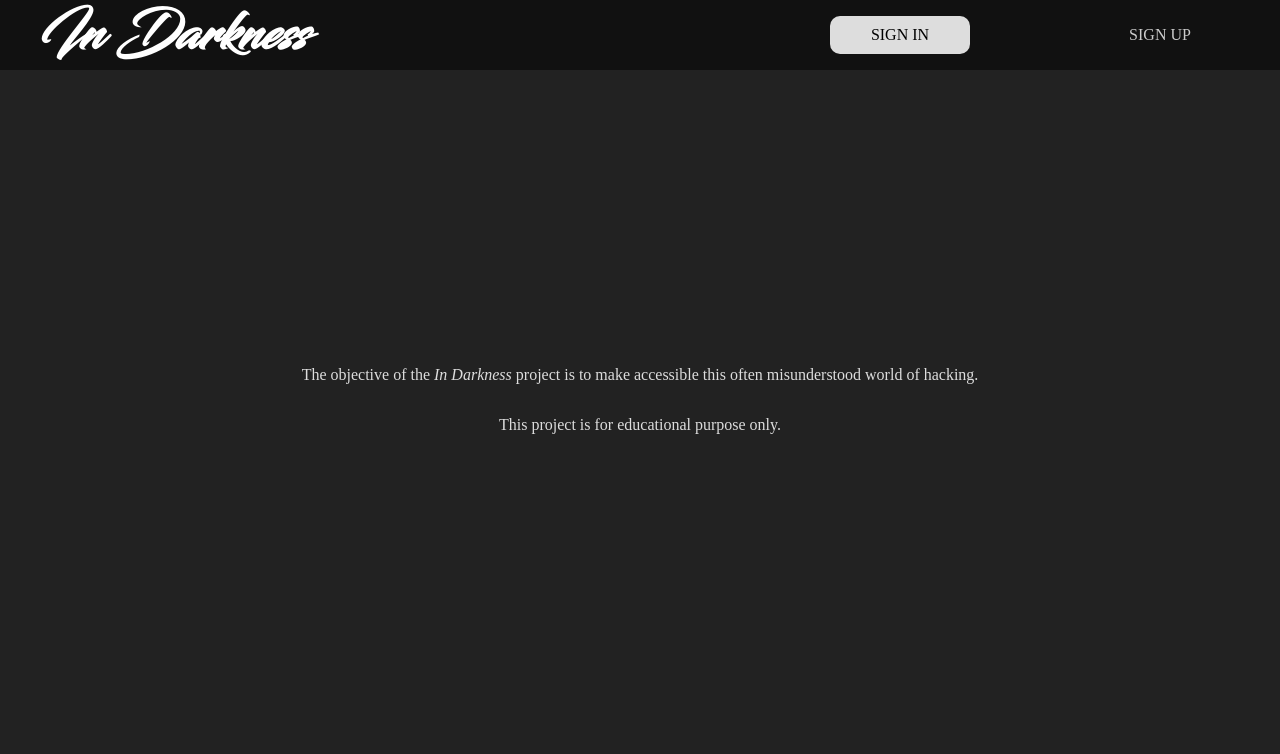
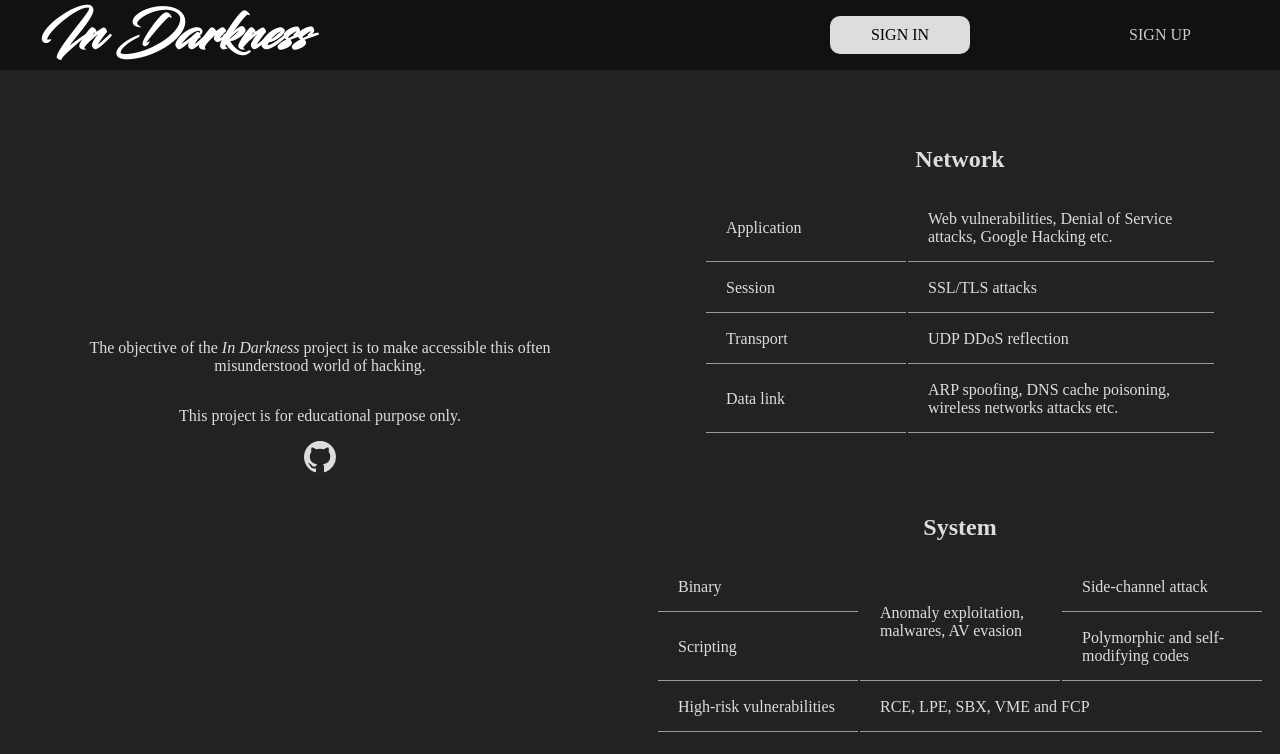
Before and after one commit to Aidasaoudi/ece-webtech-gr02-09, a React (Create React App) app: page / in a window 1280 px wide. Shown: the top 754 px of the page. Built offline with nearby package versions, Linux system fonts and the light colour scheme.

Commit message:
%comment%

```diff
--- a/package.json
+++ b/package.json
@@ -17,6 +17,7 @@
     "cross-env": "^7.0.3",
     "react": "^18.2.0",
     "react-dom": "^18.2.0",
+    "react-icons": "^4.7.1",
     "react-scripts": "5.0.1",
     "run-script-os": "^1.1.6",
     "web-vitals": "^2.1.4"
--- a/src/App.css
+++ b/src/App.css
@@ -103,7 +103,8 @@ h1 {
 
 .center {
 	margin: auto;
-	height: 400px;
+	height: 50vh;
+	width:40vw;
 	display: flex;
 	justify-content: center;
 	align-items: center;
@@ -113,3 +114,13 @@ h1 {
 p {
 	text-align: center;
 }
+
+td {
+	min-width: 160px;
+	border-bottom:1px solid #999;
+	padding:15px 20px;
+}
+
+h2 {
+	padding-top: 60px;
+}
--- a/src/App.js
+++ b/src/App.js
@@ -1,4 +1,4 @@
-import blackcat from "./assets/images/black-cat.png";
+import { BsGithub } from "react-icons/bs";
 import "./App.css";
 
 function App() {
@@ -17,8 +17,56 @@ function App() {
 				</div>
 			</header>
 			<div className="center">
-				<p>The objective of the <i>In Darkness</i> project is to make accessible this often misunderstood world of hacking.</p>
+				<p>
+					The objective of the <i>In Darkness</i> project is to make accessible
+					this often misunderstood world of hacking.
+				</p>
 				<p>This project is for educational purpose only.</p>
+				<a href="https://github.com/Aidasaoudi/ece-webtech-gr02-09">
+					<BsGithub size="32" />
+				</a>
+			</div>
+			<div className="center">
+				<h2>Network</h2>
+				<table>
+					<tr>
+						<td>Application</td>
+						<td>
+							Web vulnerabilities, Denial of Service attacks, Google Hacking
+							etc.
+						</td>
+					</tr>
+					<tr>
+						<td>Session</td>
+						<td>SSL/TLS attacks</td>
+					</tr>
+					<tr>
+						<td>Transport</td>
+						<td>UDP DDoS reflection</td>
+					</tr>
+					<tr>
+						<td>Data link</td>
+						<td>
+							ARP spoofing, DNS cache poisoning, wireless networks attacks etc.
+						</td>
+					</tr>
+				</table>
+				<h2>System</h2>
+				<table>
+					<tr>
+						<td>Binary</td>
+						<td rowspan="2">Anomaly exploitation, malwares, AV evasion</td>
+						<td>Side-channel attack</td>
+					</tr>
+					<tr>
+						<td>Scripting</td>
+						<td>Polymorphic and self-modifying codes</td>
+					</tr>
+					<tr>
+						<td>High-risk vulnerabilities</td>
+						<td colspan="2">RCE, LPE, SBX, VME and FCP</td>
+					</tr>
+				</table>
 			</div>
 		</div>
 	);
```
Also changed, not shown: 1 other file (tests, documents, lock files or other folders).
